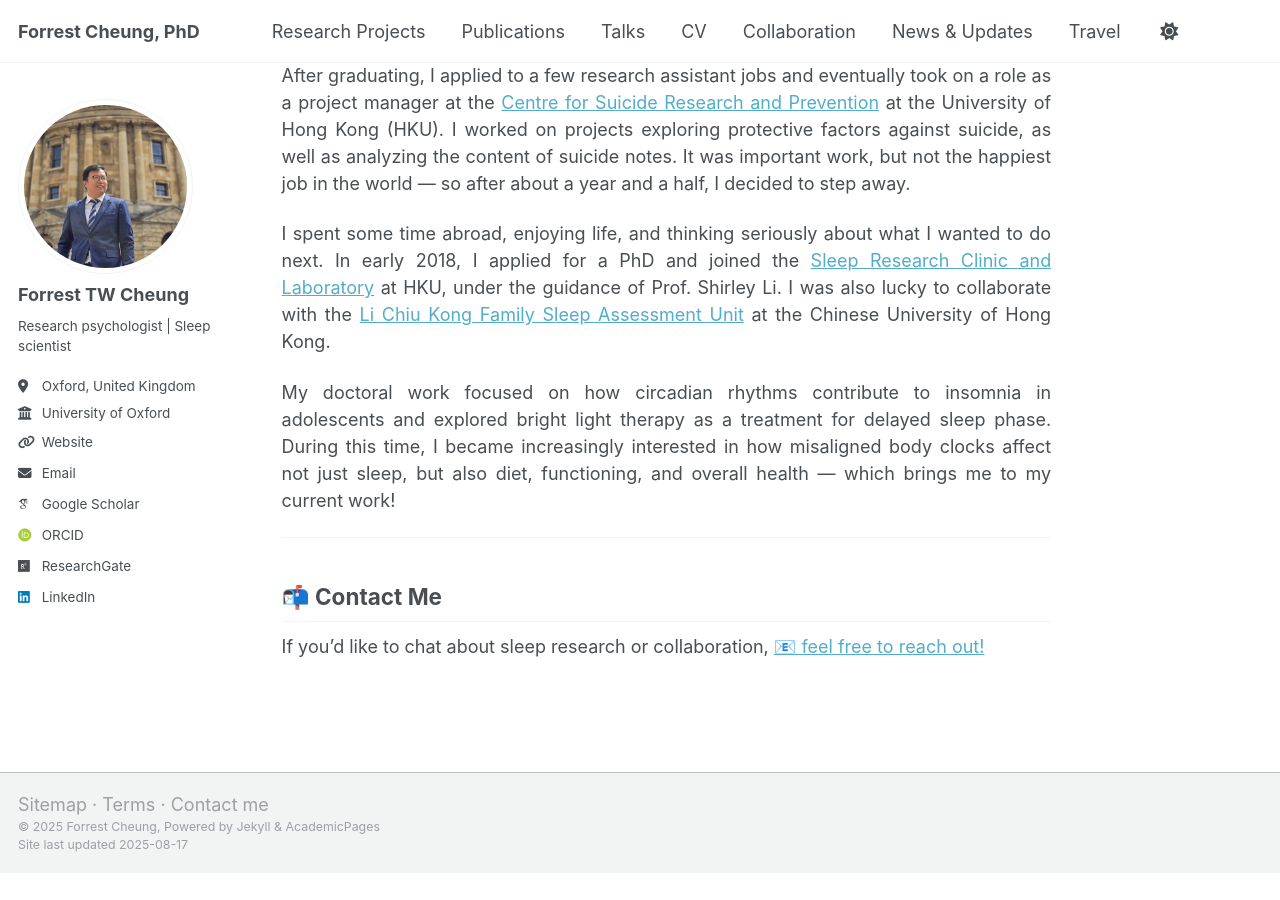
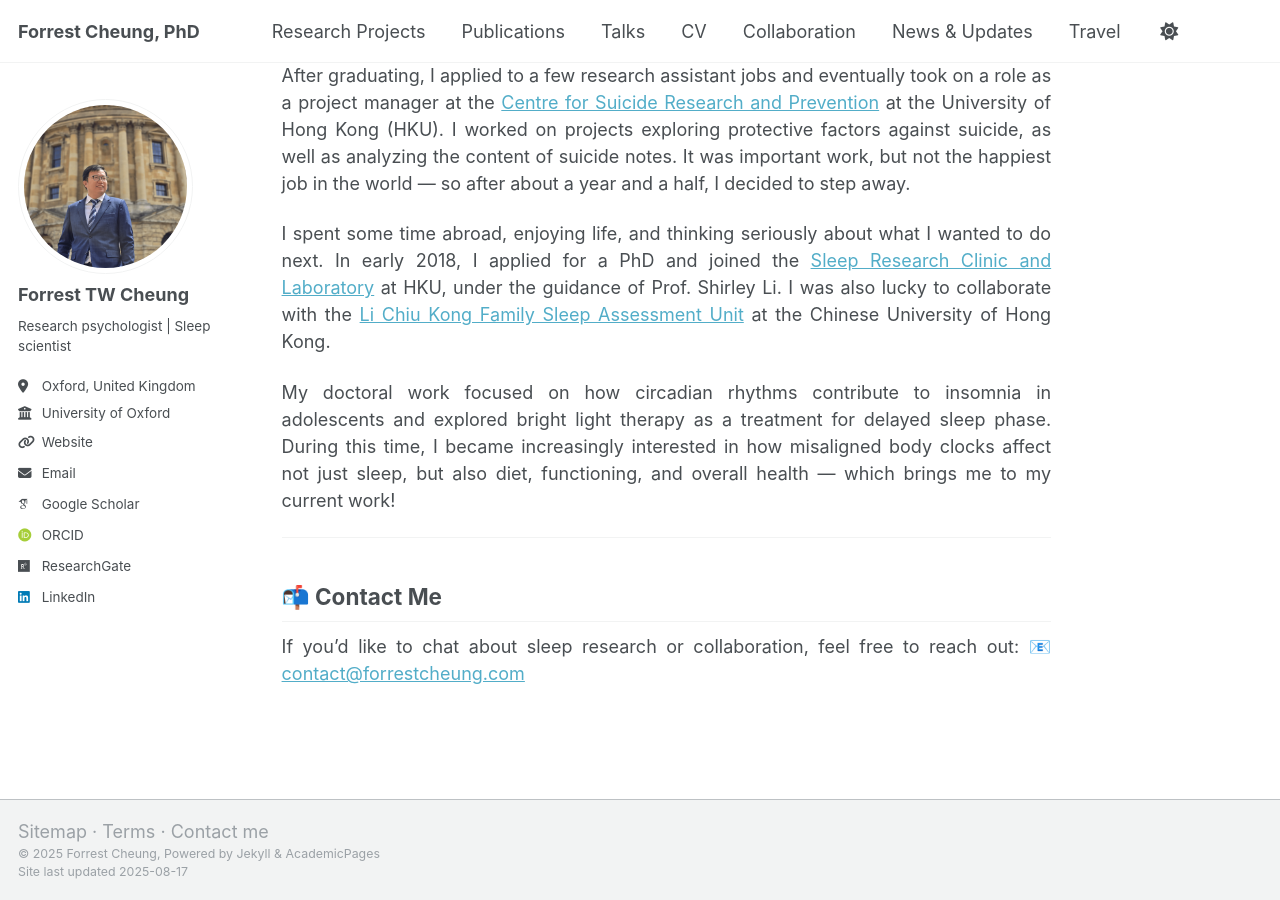
Before and after one commit to forrestcheungtw/forrestcheungtw.github.io, a Jekyll site: the page built from index.md, in a window 1280 px wide and 900 px high, scrolled down 1026 px. Built offline with Jekyll 4.4.1, drawn with Linux system fonts in a browser that asks for light colours; some web fonts are replaced; before the commit the page ends 1899 px from its top, so only the background shows below that.

Commit message:
Updated 2 files via CloudCannon.

```diff
--- a/index.md
+++ b/index.md
@@ -71,5 +71,6 @@ redirect_from:
 ## 📬 Contact Me
 
 <div style="text-align: justify;">
-  <p>If you’d like to chat about sleep research or collaboration, <a href="mailto:contact@forrestcheung.com">📧 feel free to reach out!</a></p>
+  <p>If you’d like to chat about sleep research or collaboration, feel free to reach out:
+    📧 <a href="mailto:contact@forrestcheung.com">contact@forrestcheung.com</a></p>
   </div>
```
Also changed, not shown: package.json (deleted, +0 -40 lines).
